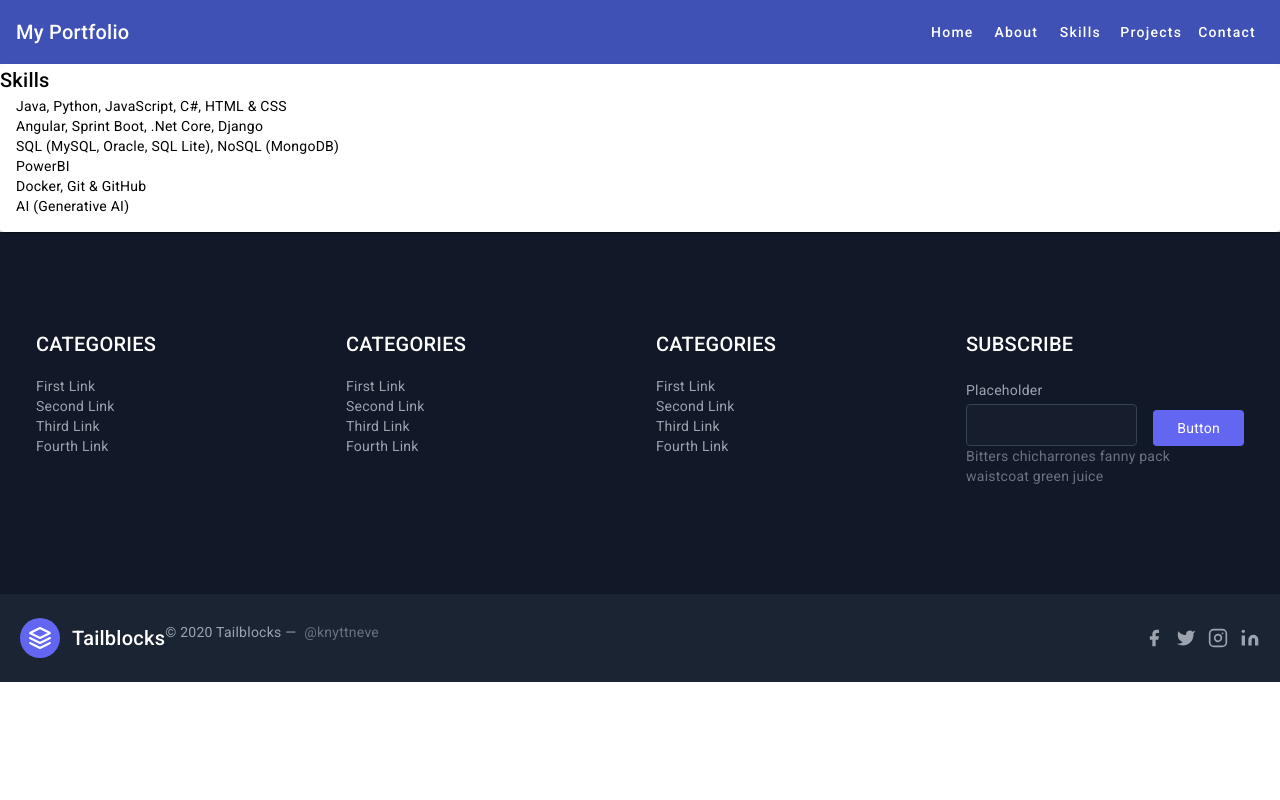
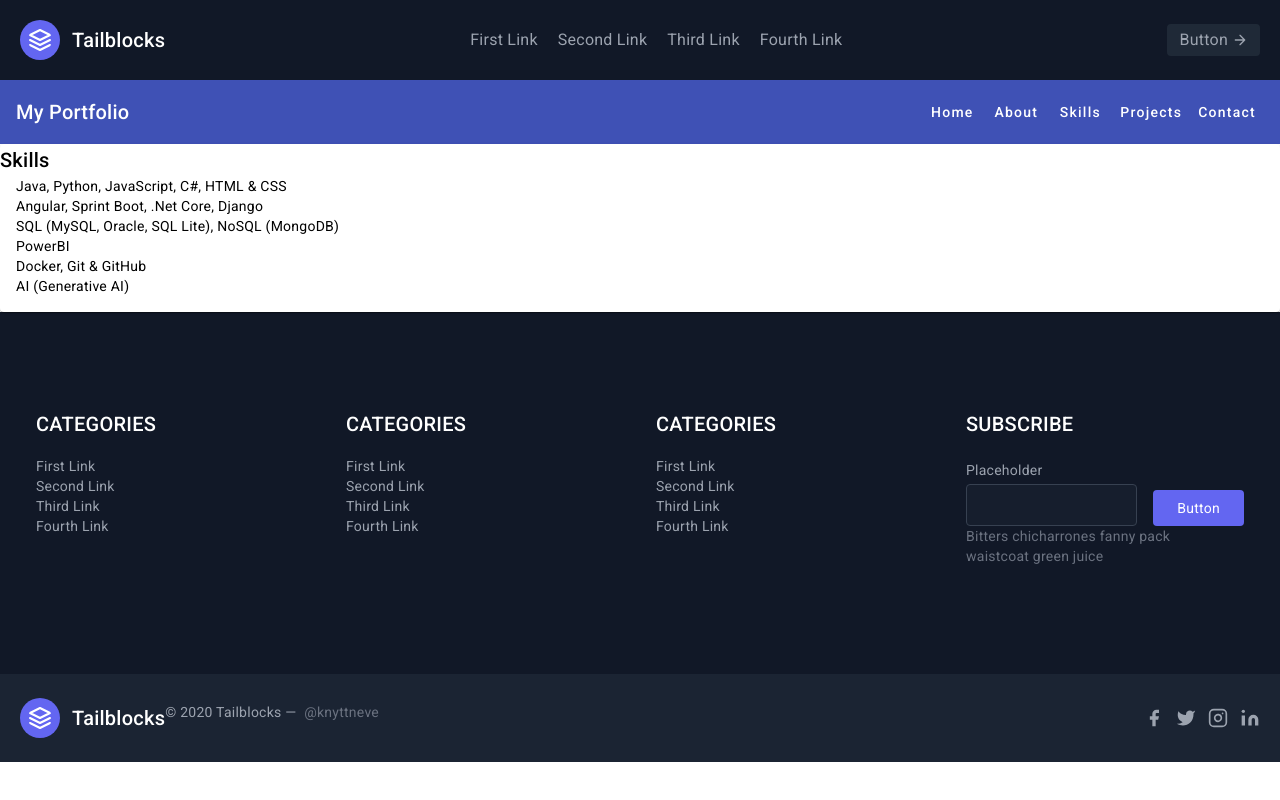
Before and after one commit to RBenOthmen/portfolio-website, an Angular app: page /skills in a window 1280 px wide. Built offline with nearby package versions, Linux system fonts and the light colour scheme.

Commit message:
Added Header component

```diff
--- a/src/app/app.component.html
+++ b/src/app/app.component.html
@@ -1,3 +1,4 @@
+<app-header></app-header>
 <mat-toolbar color="primary">
   <span>My Portfolio</span>
   <span class="spacer"></span>
--- a/src/app/app.module.ts
+++ b/src/app/app.module.ts
@@ -15,6 +15,7 @@
 import { MatIconModule } from '@angular/material/icon';
 import { MatCardModule } from '@angular/material/card';
 import { FooterComponent } from './shared/footer/footer.component';
+import { HeaderComponent } from './shared/header/header.component';
 
 @NgModule({
   declarations: [
@@ -25,6 +26,7 @@
     ProjectsComponent,
     ContactComponent,
     FooterComponent,
+    HeaderComponent,
   ],
   imports: [
     BrowserModule,
--- /dev/null
+++ b/src/app/shared/header/header.component.html
@@ -0,0 +1,21 @@
+<header class="text-gray-400 bg-gray-900 body-font">
+    <div class="container mx-auto flex flex-wrap p-5 flex-col md:flex-row items-center">
+      <a class="flex title-font font-medium items-center text-white mb-4 md:mb-0">
+        <svg xmlns="http://www.w3.org/2000/svg" fill="none" stroke="currentColor" stroke-linecap="round" stroke-linejoin="round" stroke-width="2" class="w-10 h-10 text-white p-2 bg-indigo-500 rounded-full" viewBox="0 0 24 24">
+          <path d="M12 2L2 7l10 5 10-5-10-5zM2 17l10 5 10-5M2 12l10 5 10-5"></path>
+        </svg>
+        <span class="ml-3 text-xl">Tailblocks</span>
+      </a>
+      <nav class="md:ml-auto md:mr-auto flex flex-wrap items-center text-base justify-center">
+        <a class="mr-5 hover:text-white">First Link</a>
+        <a class="mr-5 hover:text-white">Second Link</a>
+        <a class="mr-5 hover:text-white">Third Link</a>
+        <a class="mr-5 hover:text-white">Fourth Link</a>
+      </nav>
+      <button class="inline-flex items-center bg-gray-800 border-0 py-1 px-3 focus:outline-none hover:bg-gray-700 rounded text-base mt-4 md:mt-0">Button
+        <svg fill="none" stroke="currentColor" stroke-linecap="round" stroke-linejoin="round" stroke-width="2" class="w-4 h-4 ml-1" viewBox="0 0 24 24">
+          <path d="M5 12h14M12 5l7 7-7 7"></path>
+        </svg>
+      </button>
+    </div>
+  </header>
```
Also changed, not shown: src/app/shared/header/header.component.ts (added, +10 -0 lines), src/app/shared/header/header.component.css (added), 1 other file (tests, documents, lock files or other folders).
